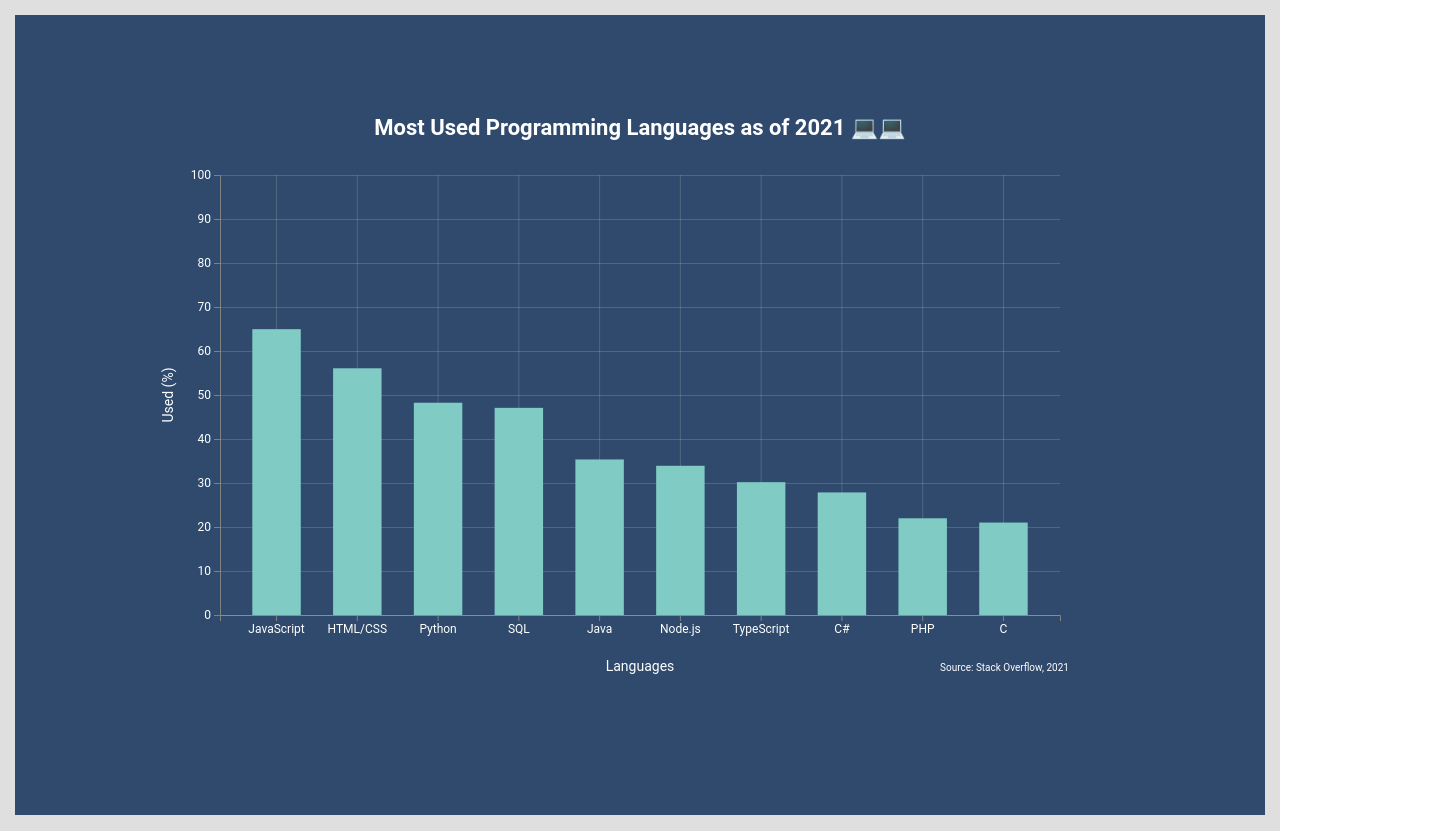
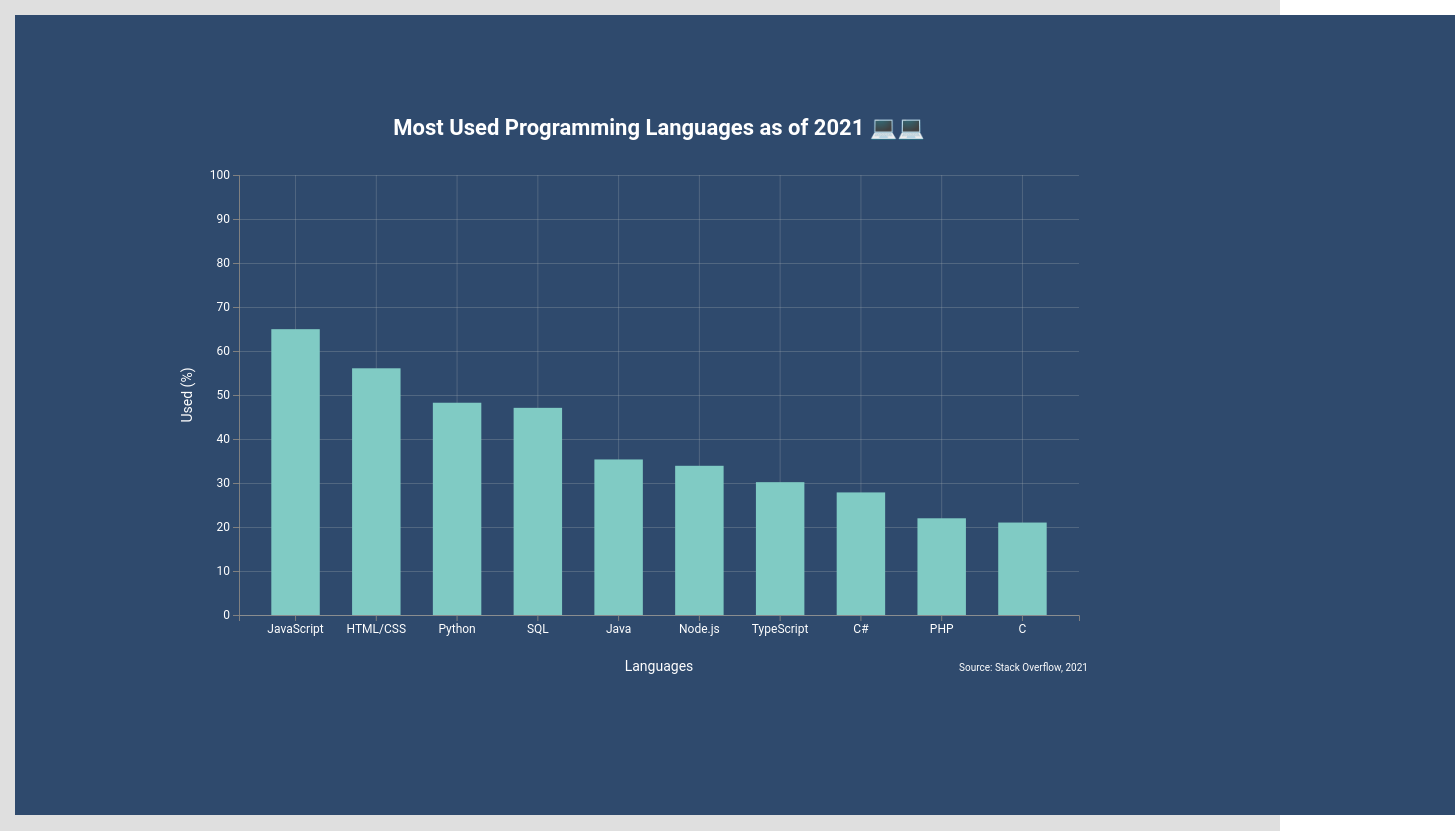
Before and after one commit to 01-pavan/myDash, a React (Create React App) app: page /dashboard in a window 1280 px wide. Shown: the whole page, 1455 px wide, since content can reach past the window. Built offline with nearby package versions, Linux system fonts and the light colour scheme.

Commit message:
refactored

```diff
--- a/src/components/BarChart.jsx
+++ b/src/components/BarChart.jsx
@@ -3,6 +3,7 @@ import * as d3 from "d3";
 import { useD3 } from "../hooks/useD3";
 import "../styles/ChartStyles.css";
 const BarChart = ({ data }) => {
+  console.log(window.innerWidth);
   const sample = data[1];
   const { title, y_axis, year } = data[0];
   console.log(title);
--- a/src/styles/ChartStyles.css
+++ b/src/styles/ChartStyles.css
@@ -59,9 +59,10 @@ text.source {
 }
 
 .svg__container {
-  width: 100%;
-  height: 100%;
   display: flex;
+  flex: 1 1;
+  min-width: 100%;
+  height: 100vh;
   align-items: center;
   justify-content: center;
 }
--- a/src/styles/globalStyles.scss
+++ b/src/styles/globalStyles.scss
@@ -1,3 +1,4 @@
+@use "./config/mixins" as mixin;
 * {
   margin: 0;
   padding: 0;
@@ -9,11 +10,13 @@ html {
 }
 
 .container {
-  min-width: 390px;
+  min-width: 364px;
   min-height: 100vh;
-  padding: 1.5rem;
-  // margin: 0 auto;
+  padding: 4rem 1.5rem;
   background-color: #dfdfdf;
   display: flex;
   flex-direction: column;
+  @include mixin.tablet-up {
+    padding: 1.5rem;
+  }
 }
--- a/src/styles/styles.module.scss
+++ b/src/styles/styles.module.scss
@@ -6,6 +6,7 @@
 
 .container {
   max-width: 1440px;
+  // min-height: 100%;
   flex-grow: 1;
   border-radius: 0.5rem;
   display: flex;
@@ -53,6 +54,7 @@
   .container__box2 {
     flex: 1 1 100%;
     min-height: 100%;
+    // min-width: 100%;
     background-color: white;
     padding: 4rem 2rem;
     border-radius: 1rem;
@@ -83,7 +85,7 @@
       .loginForm__inputDiv {
         width: 100%;
         @include mixin.flex(column);
-        margin-bottom: 1.5rem;
+        margin-bottom: 1rem;
         @include mixin.tablet-up {
           align-items: start;
         }
@@ -99,16 +101,18 @@
           }
         }
         & input {
-          width: 80%;
+          width: 100%;
           max-width: 40rem;
           text-align: center;
-          min-width: 30rem;
           padding: 10px;
           border: 1px solid #818181;
           border-radius: 5px;
           margin-bottom: 10px;
           font-size: 1.5rem;
           color: $font-secondary;
+          @include mixin.tablet-up {
+            text-align: left;
+          }
         }
         & h3 {
           color: $error-color;
@@ -153,7 +157,7 @@
 }
 
 .dash_container {
-  width: 100%;
+  min-width: 1440px;
   height: 100vh;
   margin: auto;
   background-color: #2f4a6d;
```
